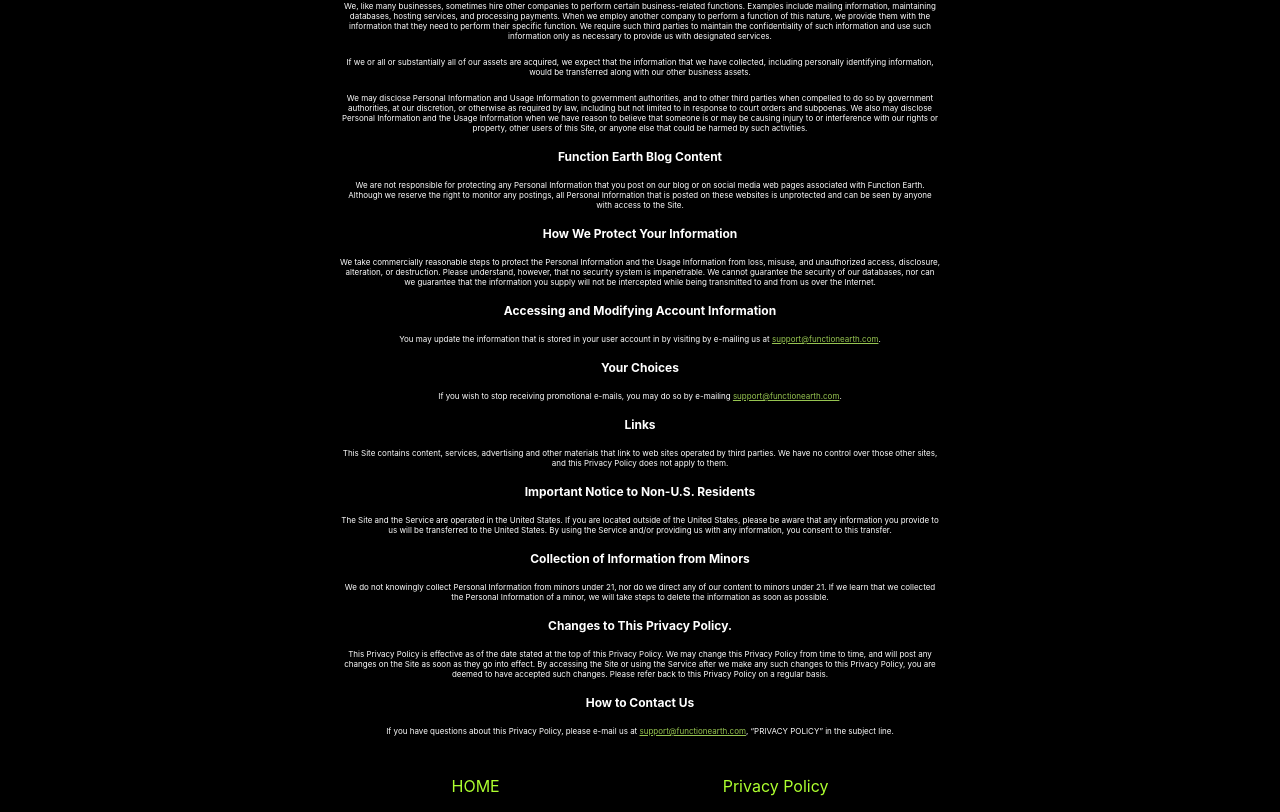
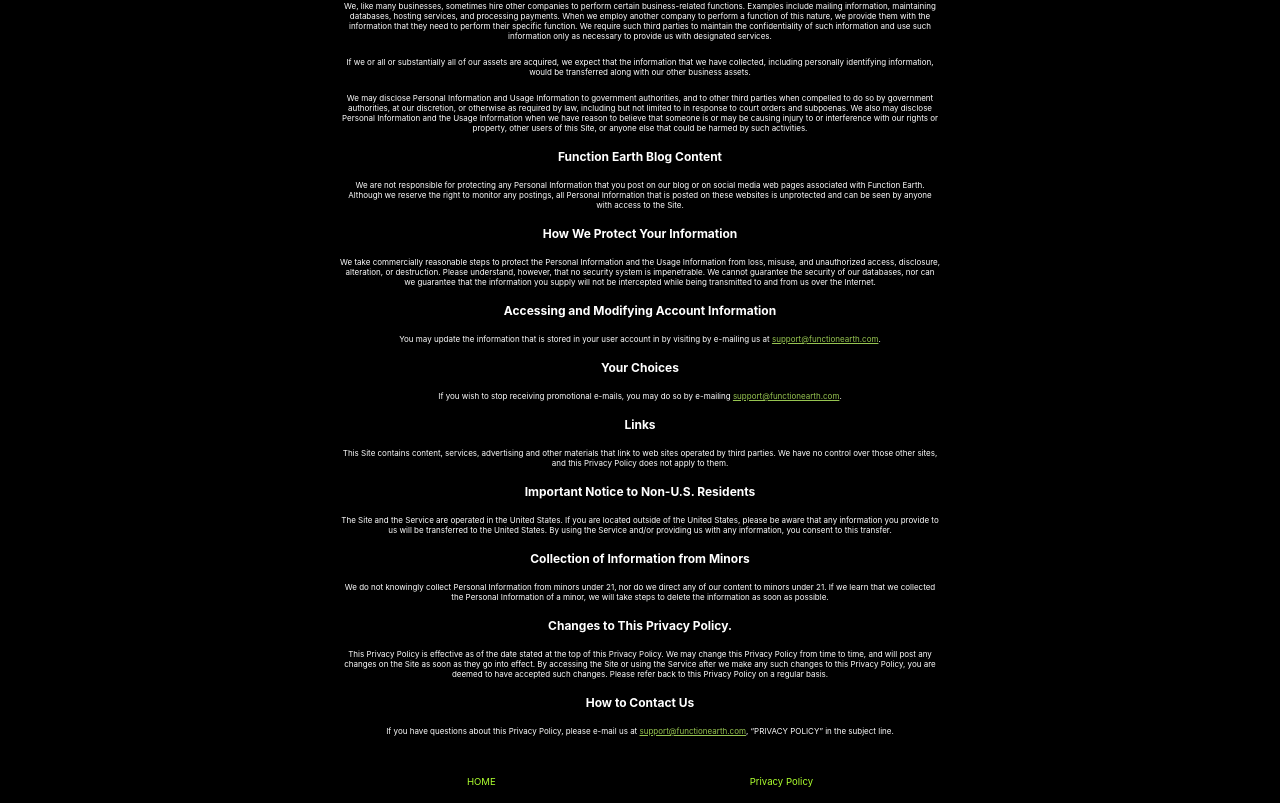
Before and after one commit to JacobMacInnis/web-function-earth-client, a React (Create React App) app: page /privacy in a window 1280 px wide. Shown: the part 1102-1914 px from the top of the page. Built offline with nearby package versions, Linux system fonts and the light colour scheme.

Commit message:
minimized footer font sizing

```diff
--- a/src/components/styles/footer-bar.css
+++ b/src/components/styles/footer-bar.css
@@ -8,6 +8,7 @@
   flex-wrap: nowrap;
   justify-content: space-around;
   align-content: space-around;
+  font-size: .6em;
 }
 .footer-landing {
   position: absolute;
```
